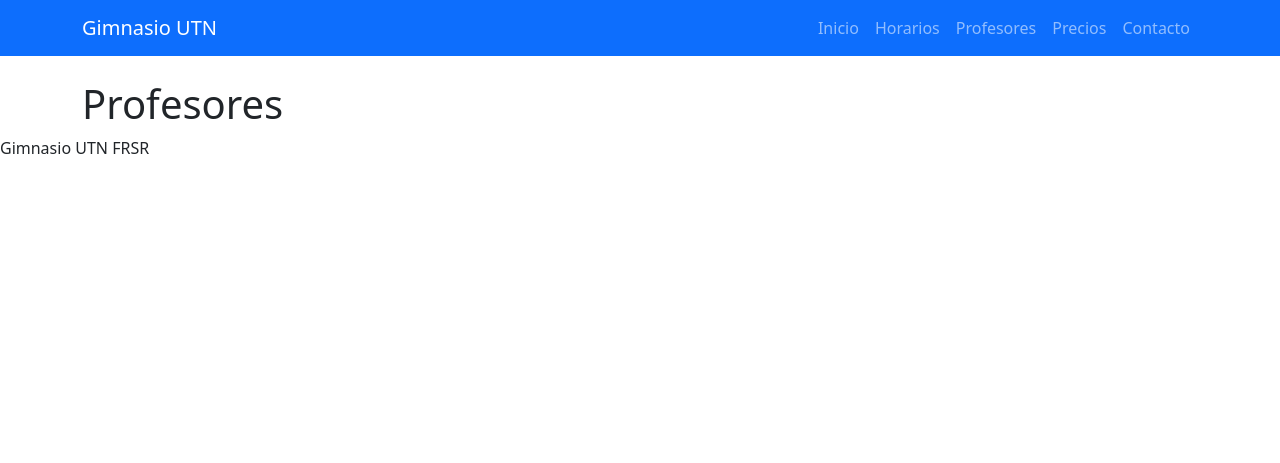
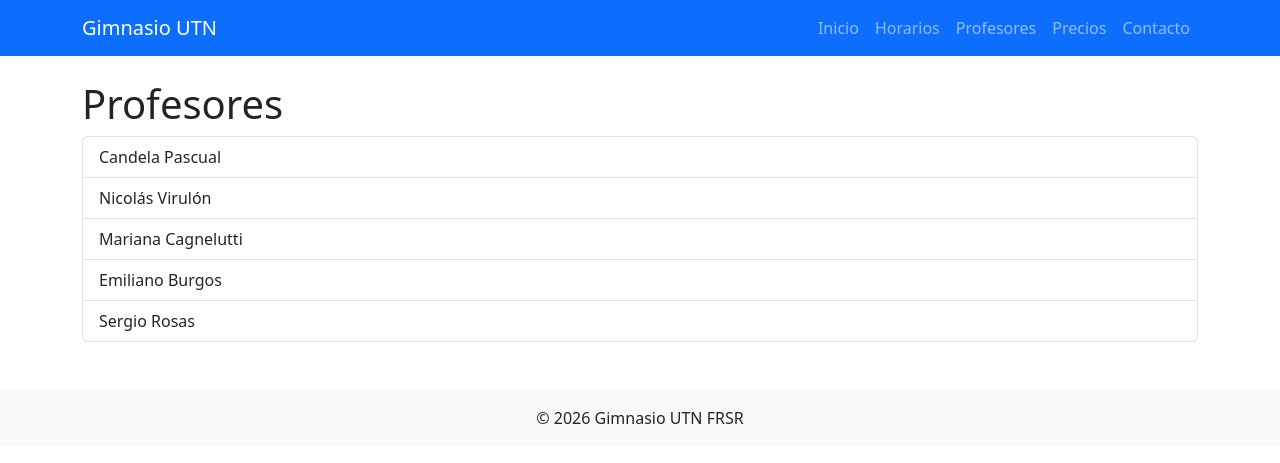
Before and after one commit to GonzaaJuarez/GimnasioUTN, a Flask app: page /profesores in a window 1280 px wide. Shown: the top 463 px of the page. Run offline with Flask 3, Linux system fonts and the light colour scheme.

Commit message:
Implementar navegacion, Bootstrap y fichas de profesores

```diff
--- a/app.py
+++ b/app.py
@@ -14,6 +14,22 @@ def horarios():
 def profesores():
     return render_template("profesores.html")
 
+@app.route("/profesores/candela-pascual")
+def candela():
+    return render_template("profesores/candela.html")
+@app.route("/profesores/nicolas-virulon")
+def nicolas():
+    return render_template("profesores/nicolas.html")
+@app.route("/profesores/mariana-cagnelutti")
+def mariana():
+    return render_template("profesores/mariana.html")
+@app.route("/profesores/emiliano-burgos")
+def emiliano():
+    return render_template("profesores/emiliano.html")
+@app.route("/profesores/sergio-rosas")
+def sergio():
+    return render_template("profesores/sergio.html")
+
 @app.route("/precios")
 def precios():
     return render_template("precios.html")
--- a/templates/base.html
+++ b/templates/base.html
@@ -2,7 +2,7 @@
 <html lang="es">
 <head>
     <meta charset="UTF-8">
-    <title>{% block title %}{% endblock %}</title>
+    <title>{% block title %}{% endblock %} | Gimnasio UTN FRSR</title>
     <link href="https://cdn.jsdelivr.net/npm/bootstrap@5.3.8/dist/css/bootstrap.min.css" rel="stylesheet">
 </head>
 <body>
@@ -29,8 +43,10 @@
     </div>
 
     <!-- Footer -->
-    <footer>
-        Gimnasio UTN FRSR
+    <footer class="bg-light text-center py-3 mt-5">
+        <p class="mb-0">
+            © 2026 Gimnasio UTN FRSR
+        </p>
     </footer>
 
     <script src="https://cdn.jsdelivr.net/npm/bootstrap@5.3.8/dist/js/bootstrap.bundle.min.js"></script>
--- a/templates/profesores.html
+++ b/templates/profesores.html
@@ -5,5 +5,28 @@ Profesores
 {% endblock %}
 
 {% block content %}
+
 <h1>Profesores</h1>
+<div class="list-group">
+    <a href="/profesores/candela-pascual"
+       class="list-group-item list-group-item-action">
+        Candela Pascual
+    </a>
+    <a href="/profesores/nicolas-virulon"
+       class="list-group-item list-group-item-action">
+        Nicolás Virulón
+    </a>
+    <a href="/profesores/mariana-cagnelutti"
+       class="list-group-item list-group-item-action">
+        Mariana Cagnelutti
+    </a>
+    <a href="/profesores/emiliano-burgos"
+       class="list-group-item list-group-item-action">
+        Emiliano Burgos
+    </a>
+    <a href="/profesores/sergio-rosas"
+       class="list-group-item list-group-item-action">
+        Sergio Rosas
+    </a>
+</div>
 {% endblock %}
```
Also changed, not shown: other parts of templates/base.html (+21 -7 lines), templates/index.html (+11 -7 lines), templates/profesores/candela.html (added, +16 -0 lines), templates/profesores/emiliano.html (added, +16 -0 lines), templates/profesores/mariana.html (added, +16 -0 lines), templates/profesores/nicolas.html (added, +16 -0 lines), templates/profesores/sergio.html (added, +16 -0 lines).
